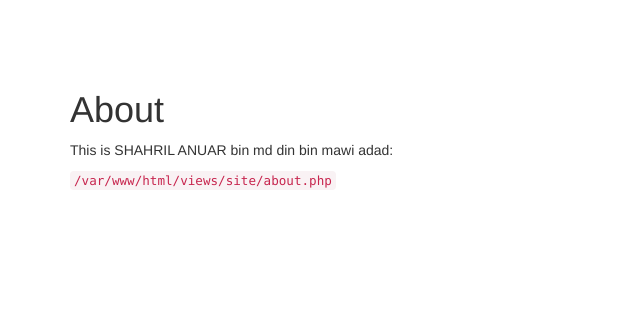
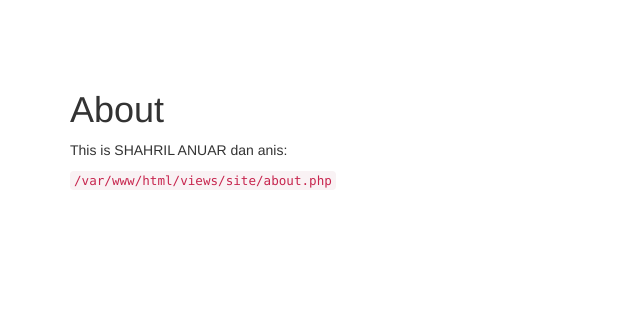
Before and after one commit to silentperson/ars, a Yii app: template views/site/about.php in a window 1280 px wide. Shown: the top 334 px of the page, without its empty margins (0-640 px from the left). Run offline with PHP 8.4 and a stand-in for Yii, Linux system fonts and the light colour scheme; the template is opened without the code that fills it, so the values that code supplies are empty; some libraries are stand-ins or nearby versions.

Commit message:
testing nama shahril

```diff
--- a/views/site/about.php
+++ b/views/site/about.php
@@ -11,7 +11,7 @@ $this->params['breadcrumbs'][] = $this->title;
     <h1><?= Html::encode($this->title) ?></h1>
 
     <p>
-        This is SHAHRIL ANUAR bin md din bin mawi adad:
+        This is SHAHRIL ANUAR dan anis:
     </p>
 
     <code><?= __FILE__ ?></code>
```
